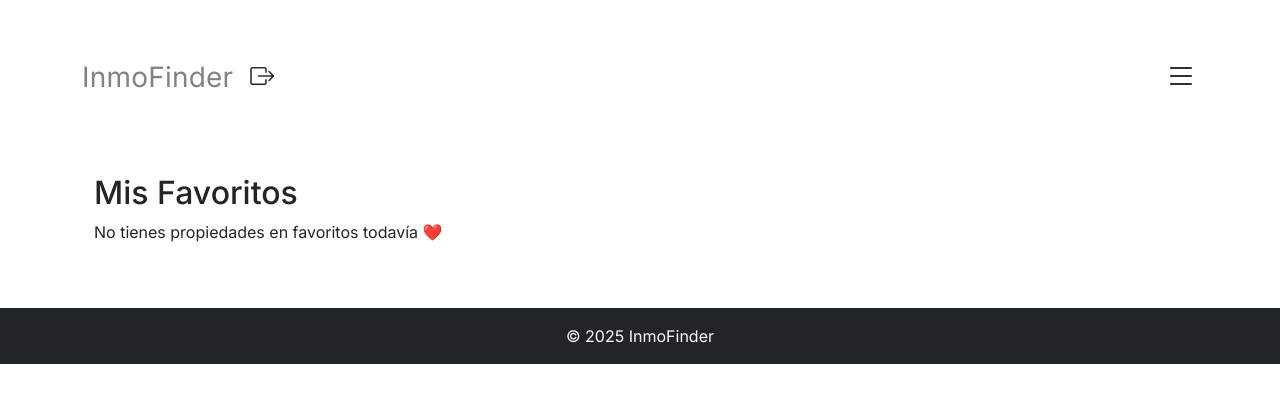
After one commit to Alejoarteaga17/InmoFinder, a Django app: page /users/favorites/ in a window 1280 px wide. The commit adds this page. Shown: the top 403 px of the page. Run offline with Django 5.2, Linux system fonts and the light colour scheme; a user stored in the database is signed in; data comes from the database, SQL or seed files in the repository; both versions use the stored data as it was after the commit; data that the repository does not hold is empty.

Commit message:
hamburguesa y favoritos

```diff
--- a/properties/static/css/main.css
+++ b/properties/static/css/main.css
@@ -210,3 +210,64 @@ header {
     font-size: 0.95rem;
     border: 1px solid #ccc;
 }
+
+/* ===== Navbar & Hamburguesa ===== */
+.dropdown-menu-custom {
+  position: absolute;
+  top: 3rem;
+  right: 0;
+  background: #fff;
+  border-radius: 12px;
+  box-shadow: 0 4px 12px rgba(0,0,0,0.1);
+  padding: 0.5rem 0;
+  display: none;
+  flex-direction: column;
+  min-width: 180px;
+  z-index: 1000;
+}
+
+.dropdown-menu-custom.show {
+  display: flex;
+}
+
+.dropdown-menu-custom a {
+  text-decoration: none;
+  color: var(--ink);
+  padding: 0.6rem 1.2rem;
+  transition: background 0.2s ease;
+}
+
+.dropdown-menu-custom a:hover {
+  background: #f7f7f7;
+}
+
+/* Íconos */
+.bi-person-circle, .bi-list {
+  cursor: pointer;
+  transition: opacity 0.2s ease;
+}
+.bi-person-circle:hover, .bi-list:hover {
+  opacity: 0.7;
+}
+
+/* --- Panel lateral personalizado (offcanvas) --- */
+.offcanvas {
+  background-color: #f9f9f9;
+  box-shadow: -4px 0 10px rgba(0, 0, 0, 0.1);
+  border-top-left-radius: 12px;
+  border-bottom-left-radius: 12px;
+}
+
+.offcanvas-header {
+  border-bottom: 1px solid #ddd;
+}
+
+.offcanvas-body a {
+  font-size: 1rem;
+  font-weight: 500;
+  transition: color 0.2s ease;
+}
+
+.offcanvas-body a:hover {
+  color: var(--ink);
+}
--- a/properties/static/js/main.js
+++ b/properties/static/js/main.js
@@ -88,3 +88,36 @@ document.getElementById('contactForm').addEventListener('submit', function(e){
     })
     .catch(error => console.error('Error:', error));
 });
+
+// --- Toggle Favoritos ---
+document.addEventListener("DOMContentLoaded", () => {
+  const csrftoken = document.querySelector('[name=csrfmiddlewaretoken]')?.value;
+
+  document.querySelectorAll(".favorite-btn").forEach((btn) => {
+    btn.addEventListener("click", (e) => {
+      e.preventDefault();
+      const propiedadId = btn.dataset.id;
+
+      fetch("/toggle-favorite/", {
+        method: "POST",
+        headers: {
+          "X-CSRFToken": csrftoken,
+          "X-Requested-With": "XMLHttpRequest",
+          "Content-Type": "application/x-www-form-urlencoded",
+        },
+        body: `propiedad_id=${propiedadId}`,
+      })
+      .then(res => res.json())
+      .then(data => {
+        const icon = btn.querySelector("i");
+        if (data.favorited) {
+          icon.classList.remove("bi-heart");
+          icon.classList.add("bi-heart-fill");
+        } else {
+          icon.classList.remove("bi-heart-fill");
+          icon.classList.add("bi-heart");
+        }
+      });
+    });
+  });
+});
--- a/properties/templates/properties/base.html
+++ b/properties/templates/properties/base.html
@@ -21,21 +21,54 @@
 </head>
 <body>
 
-<!-- Header -->
 <header>
-<nav class="container py-3 d-flex justify-content-between align-items-center">
-    <a class="brand" href="{% url 'home' %}">InmoFinder</a>
-    <div class="d-flex gap-2">
+  <nav class="container py-3 d-flex justify-content-between align-items-center">
+    <!-- Marca + Icono de login/logout -->
+    <div class="d-flex align-items-center gap-3">
+      <a class="brand fw-bold text-decoration-none text-dark" href="{% url 'home' %}">InmoFinder</a>
+
+      {% if user.is_authenticated %}
+        <a href="{% url 'logout' %}" class="btn btn-link text-dark p-0 m-0" title="Cerrar sesión">
+          <i class="bi bi-box-arrow-right fs-4"></i>
+        </a>
+      {% else %}
+        <a href="{% url 'login' %}" class="btn btn-link text-dark p-0 m-0" title="Iniciar sesión o registrarse">
+          <i class="bi bi-box-arrow-in-right fs-4"></i>
+        </a>
+      {% endif %}
+    </div>
+
+    <!-- Botón hamburguesa -->
+      <button class="btn btn-link text-dark p-0" type="button" data-bs-toggle="offcanvas" data-bs-target="#menuOffcanvas" aria-controls="menuOffcanvas">
+        <i class="bi bi-list fs-2"></i>
+      </button>
+  </nav>
+</header>
+
+<!-- Panel lateral -->
+<div class="offcanvas offcanvas-end" tabindex="-1" id="menuOffcanvas" aria-labelledby="menuOffcanvasLabel">
+  <div class="offcanvas-header">
+    <h5 class="offcanvas-title" id="menuOffcanvasLabel">Menú</h5>
+    <button type="button" class="btn-close text-reset" data-bs-dismiss="offcanvas" aria-label="Close"></button>
+  </div>
+  <div class="offcanvas-body d-flex flex-column gap-3">
+    <a href="{% url 'profile' %}" class="text-decoration-none text-dark">Perfil</a>
+    <a href="{% url 'favorites' %}" class="text-decoration-none text-dark">Favoritos</a>
     {% if user.is_authenticated %}
-        <span class="me-2">Hello, {{ user.username }}</span>
-        <a href="{% url 'logout' %}" class="btn btn-outline-danger btn-sm">Logout</a>
+      {% if user.is_staff %}
+        <a href="{% url 'admin_dashboard' %}" class="text-decoration-none text-dark">Dashboard Admin</a>
+      {% elif user.profile.is_owner %}
+        <a href="{% url 'owner_dashboard' %}" class="text-decoration-none text-dark">Dashboard Propietario</a>
+      {% endif %}
+      <a href="{% url 'logout' %}" class="text-decoration-none text-dark">Cerrar sesión</a>
     {% else %}
-        <a href="{% url 'login' %}" class="btn btn-pill btn-login btn-sm">Login</a>
-        <a href="{% url 'register' %}" class="btn btn-pill btn-signup btn-sm">Sign Up</a>
+      <a href="{% url 'login' %}" class="text-decoration-none text-dark d-flex align-items-center gap-2">
+        <i class="bi bi-door-open"></i> Iniciar sesión / Registrarse
+      </a>
     {% endif %}
-    </div>
-</nav>
-</header>
+  </div>
+</div>
+
 
 <!-- Contenido principal -->
 <main class="container">
--- a/properties/templates/properties/detalle_propiedad.html
+++ b/properties/templates/properties/detalle_propiedad.html
@@ -1,5 +1,6 @@
 {% load static %}
 {% load humanize %}
+
 <div class="modal-header">
     <h5 class="modal-title">{{ propiedad.title }}</h5>
     <button type="button" class="btn-close" data-bs-dismiss="modal" aria-label="Cerrar"></button>
@@ -76,9 +77,7 @@
     Contact
 </button>
     {% else %}
-        <a href="{% url 'login' %}?next={{ request.path }}" class="btn btn-dark mt-2">
-            Contact
-        </a>
+        <a href="{% url 'login' %}?next={% url 'detalle_propiedad' propiedad.id %}?modal=1">Contact owner</a>
         <p class="small text-muted mt-2">You need an account to contact the owner.</p>
     {% endif %}
 </div>
--- a/properties/urls.py
+++ b/properties/urls.py
@@ -17,4 +17,5 @@ urlpatterns = [
     path("contact/<int:propiedad_id>/", views.contact_owner, name="contact"),
     path("contact-form/<int:propiedad_id>/", views.contact_form, name="contact_form"),
     path("role-redirect/", views.role_redirect, name="role_redirect"),
+    path('toggle-favorite/', views.toggle_favorite, name='toggle_favorite'),
 ]
--- /dev/null
+++ b/users/templates/users/favorites.html
@@ -0,0 +1,13 @@
+{% extends 'properties/base.html' %}
+{% block content %}
+<div class="container my-4">
+  <h2>Mis Favoritos</h2>
+  <div class="row">
+    {% for fav in favorites %}
+      {% include 'properties/partials/property_card.html' with propiedad=fav.propiedad %}
+    {% empty %}
+      <p>No tienes propiedades en favoritos todavía ❤️</p>
+    {% endfor %}
+  </div>
+</div>
+{% endblock %}
--- a/users/urls.py
+++ b/users/urls.py
@@ -6,6 +6,8 @@ urlpatterns = [
     path("login/", views.LoginView.as_view(), name="login"),
     path("logout/", views.logout_view, name="logout"),
     path("register/", views.RegisterView.as_view(), name="register"),
+    path("profile/", views.profile, name="profile"),
+    path("favorites/", views.favorites_list, name="favorites"),
 
 
 ]
--- a/users/views.py
+++ b/users/views.py
@@ -1,15 +1,24 @@
 from django.shortcuts import render
+from django.contrib.auth.decorators import login_required
 from .forms import RegisterForm, LoginForm
 from django.contrib.auth import login, logout
 from django.contrib.auth.views import LoginView as AuthLoginView
 from django.shortcuts import redirect
 from django.views.generic import FormView
+from properties.models import Favorite
 
 # Create your views here.
 
 class LoginView(AuthLoginView):
     template_name = "users/login.html"
     authentication_form = LoginForm
+
+def get_success_url(self):
+        # Si hay un parámetro next, respétalo (incluyendo ?modal=1)
+        next_url = self.request.GET.get("next") or self.request.POST.get("next")
+        if next_url:
+            return next_url
+        return super().get_success_url()
 
 def logout_view(request):
     logout(request)
@@ -23,3 +32,12 @@ class RegisterView(FormView):
         user = form.save()
         login(self.request, user)
         return redirect("home")
+
+@login_required
+def profile(request):
+    return render(request, "users/profile.html")
+
+@login_required
+def favorites_list(request):
+    favorites = Favorite.objects.filter(user=request.user).select_related('propiedad')
+    return render(request, 'users/favorites.html', {'favorites': favorites})
```
Also changed, not shown: properties/models.py (+12 -0 lines), properties/templates/properties/partials/property_card.html (+15 -1 lines), properties/views.py (+13 -0 lines), users/templates/users/profile.html (added, +7 -0 lines), db.sqlite3, properties/migrations/0003_favorite.py (added).
